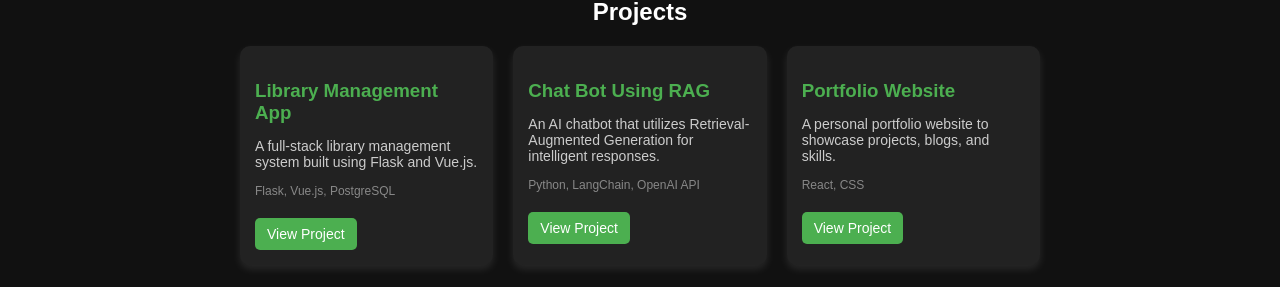
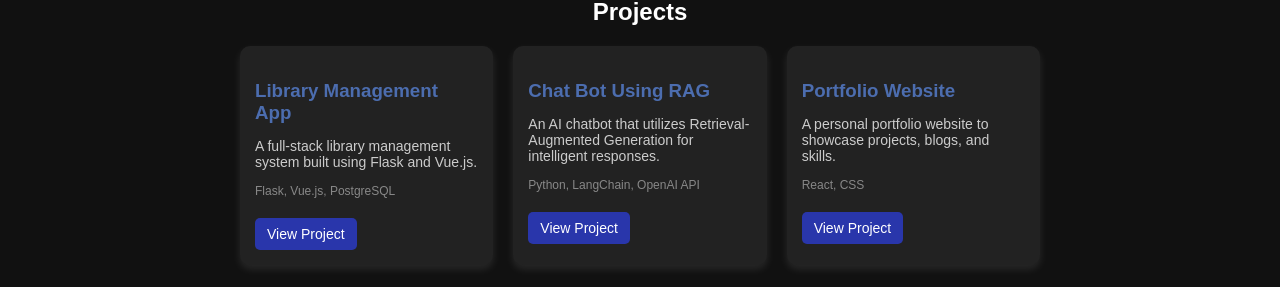
Before and after one commit to ashutosh-utsav/Portfolio, a React (Vite) app: page / in a window 1280 px wide. Shown: the part 1902-2189 px from the top of the page. Built offline with nearby package versions, Linux system fonts and the light colour scheme.

Commit message:
making more assthetic

```diff
--- a/src/App.jsx
+++ b/src/App.jsx
@@ -91,6 +91,7 @@ const App = () => {
       {/* Projects Section */}
       <section className="projects">
         <h2>Projects</h2>
+
         <div className="project-grid">
           {projects.map((project, index) => (
             <div key={index} className="project-card">
@@ -99,8 +100,10 @@ const App = () => {
               <small>{project.tech}</small>
               <a href={project.link} target="_blank" className="btn">View Project</a>
             </div>
+
           ))}
         </div>
+
       </section>
 
       {/* Blogs Section */}
--- a/src/index.css
+++ b/src/index.css
@@ -26,11 +26,17 @@ body {
   border-radius: 10px;
   text-align: left;
   box-shadow: 0 4px 8px rgba(255, 255, 255, 0.1);
+  transition: transform 0.2s ease-in-out;
 }
+
+.project-card:hover {
+  transform: scale(1.05);
+}
+
 
 .project-card h3 {
   margin-bottom: 5px;
-  color: #4caf50;
+  color: #4c6daf;
 }
 
 .project-card p {
@@ -49,7 +55,7 @@ body {
   display: inline-block;
   margin-top: 10px;
   padding: 8px 12px;
-  background: #4caf50;
+  background: #2936ab;
   color: white;
   text-decoration: none;
   border-radius: 5px;
@@ -57,7 +63,7 @@ body {
 }
 
 .project-card .btn:hover {
-  background: #45a049;
+  background: #1e3659;
 }
 
 /* Blogs Section */
```
